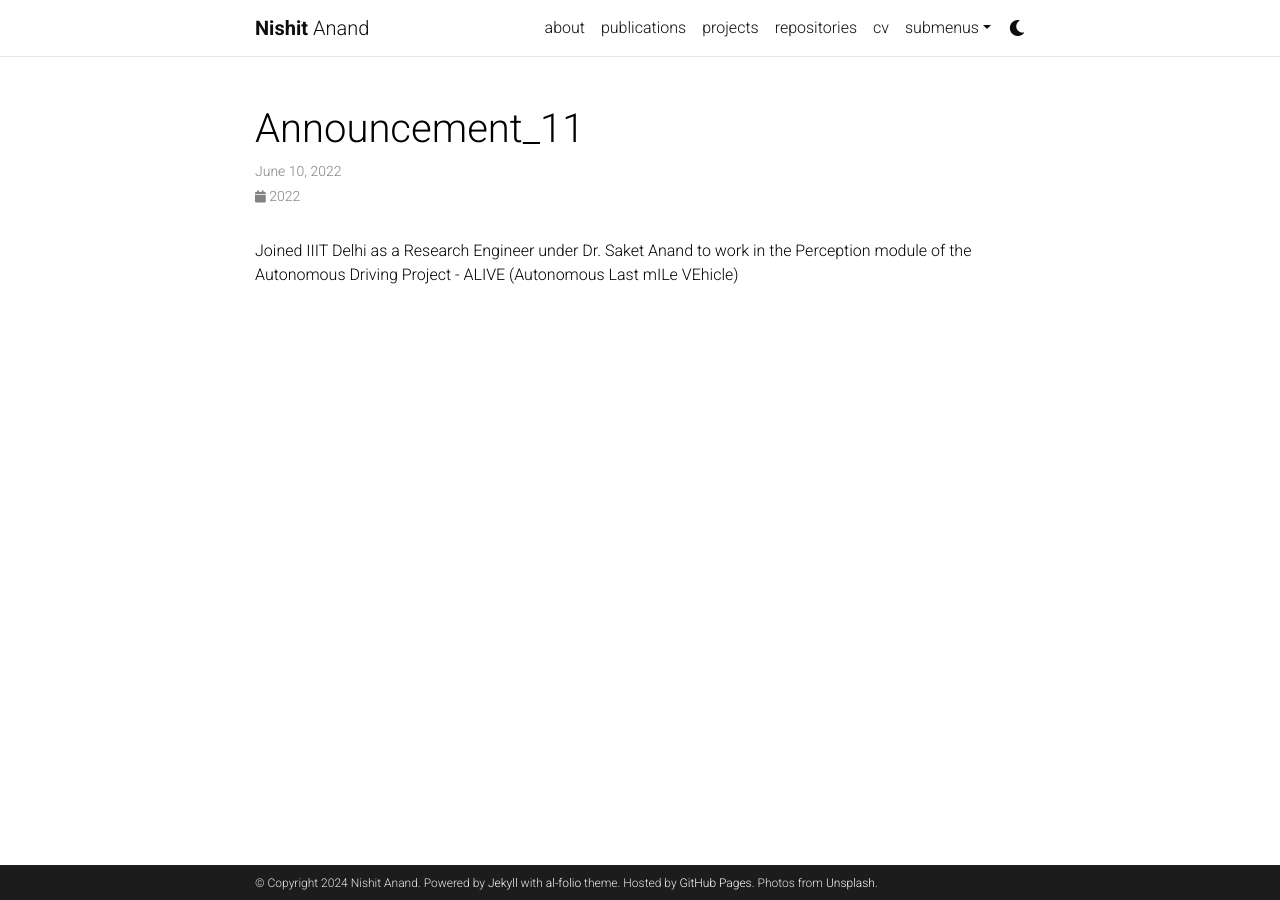
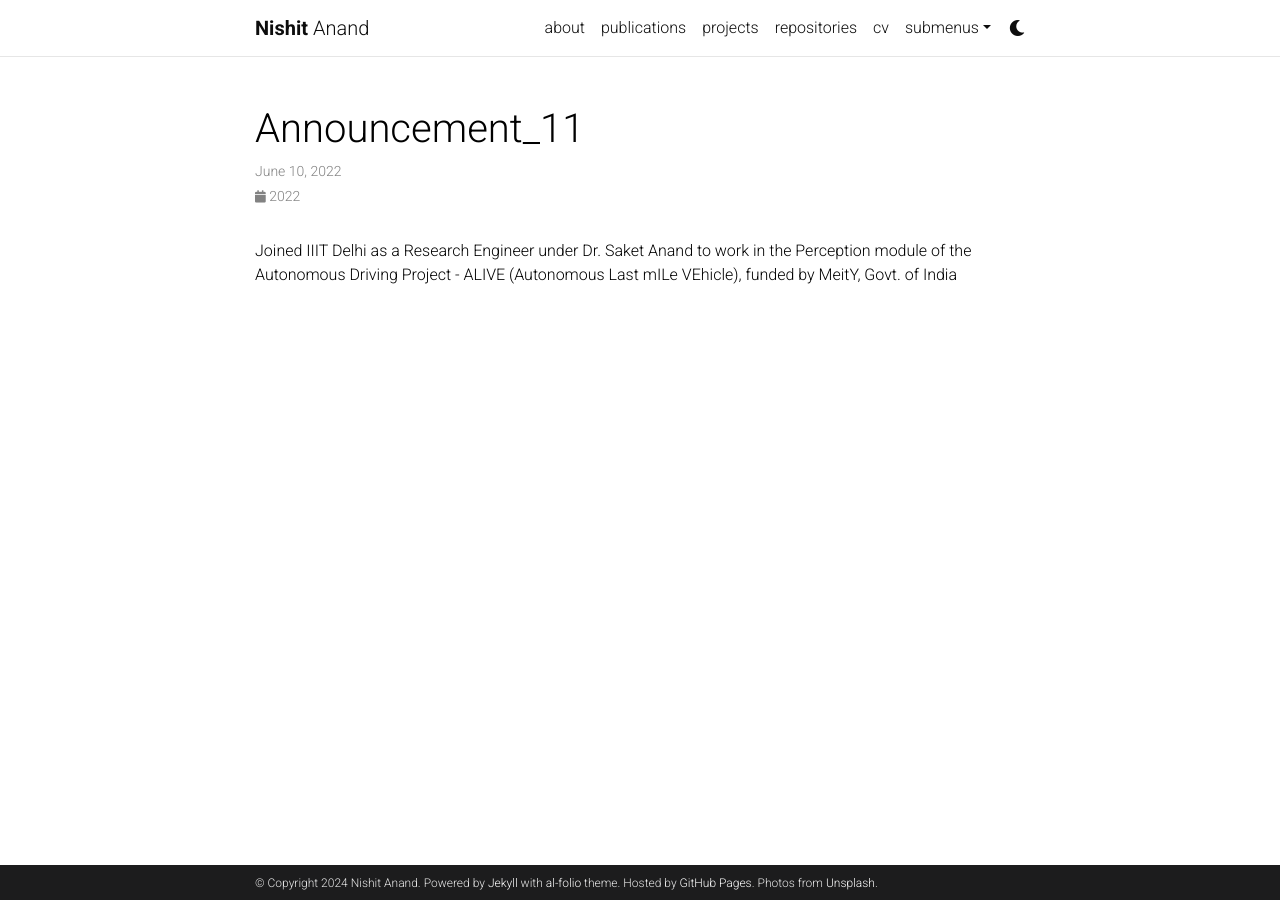
Before and after one commit to nishitanand/nishitanand.github.io, a Jekyll site: the page built from _news/announcement_11.md, in a window 1280 px wide. Built offline with Jekyll 4.4.1, drawn with Linux system fonts in a browser that asks for light colours; comment, search, counter and statistics services are not loaded; a style sheet for code colours, icons or effects is not loaded.

Commit message:
Update announcement_11.md

```diff
--- a/_news/announcement_11.md
+++ b/_news/announcement_11.md
@@ -4,4 +4,4 @@ date: 2022-06-10 15:59:00-0400
 inline: true
 ---
 
-Joined IIIT Delhi as a Research Engineer under Dr. Saket Anand to work in the Perception module of the Autonomous Driving Project - ALIVE (Autonomous Last mILe VEhicle)
+Joined IIIT Delhi as a Research Engineer under Dr. Saket Anand to work in the Perception module of the Autonomous Driving Project - ALIVE (Autonomous Last mILe VEhicle), funded by MeitY, Govt. of India
```
